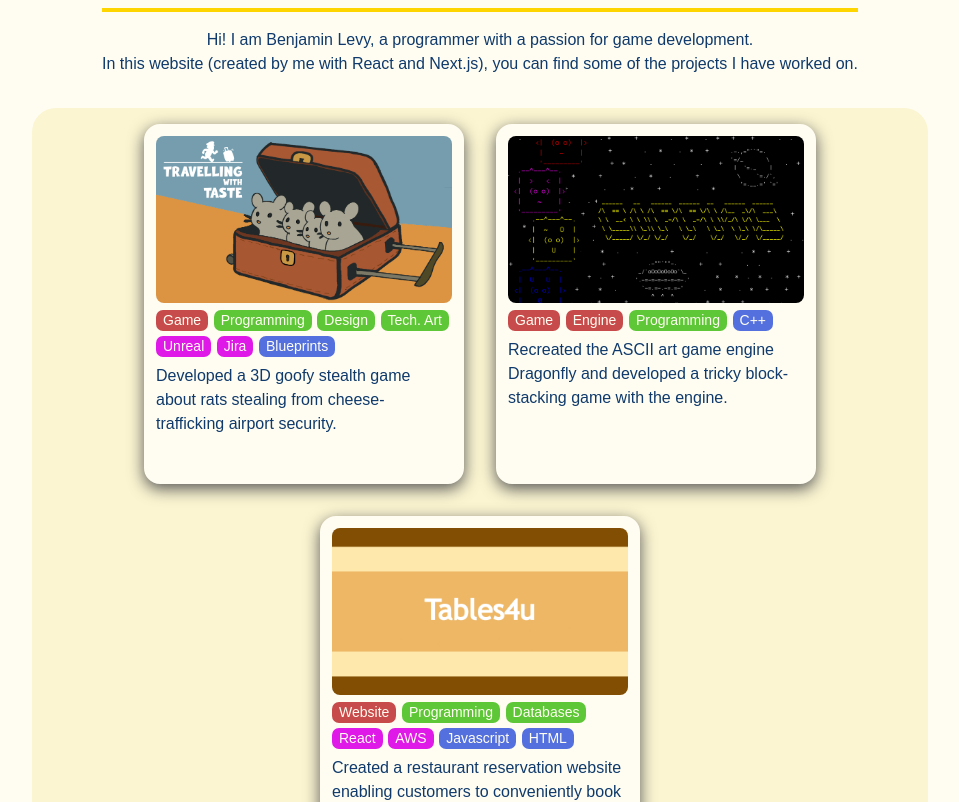
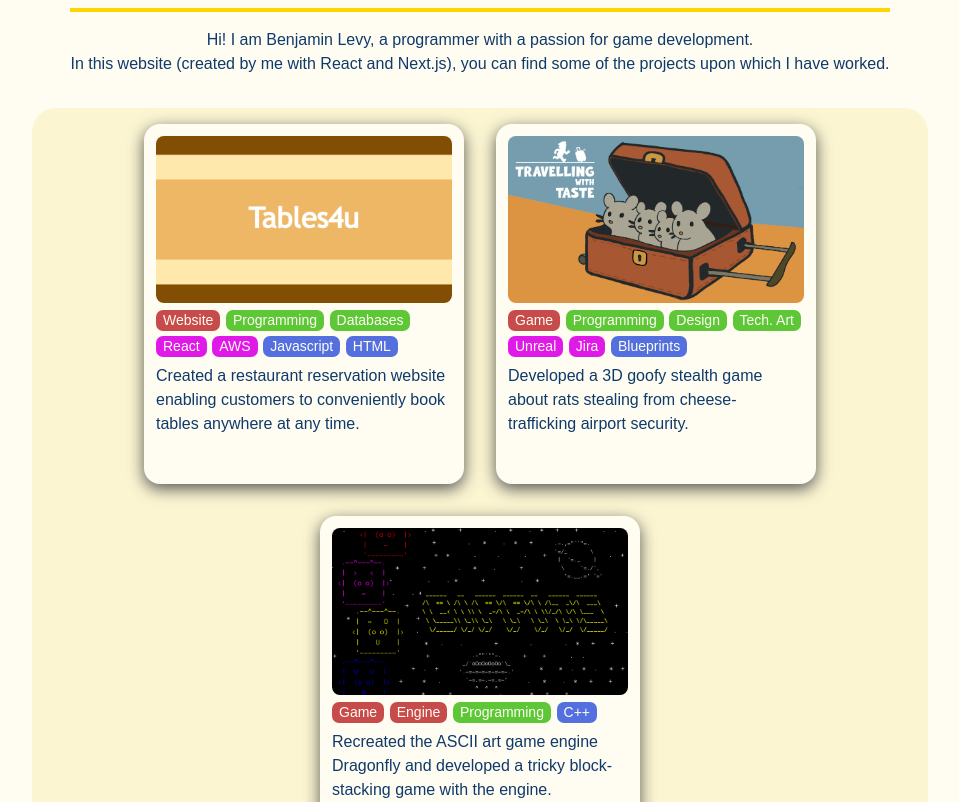
Before and after one commit to TapeKnot/Portfolio-Website, a Next.js app: page / in a window 1280 px wide. Shown: the part 220-1022 px from the top of the page, without its empty margins (160-1119 px from the left). Built offline with nearby package versions, Linux system fonts and the light colour scheme.

Commit message:
Added button un-hover animations, simplified tag CSS, added JavaScript to copyright year, minor wording changes to introduction text

```diff
--- a/src/app/about/page.tsx
+++ b/src/app/about/page.tsx
@@ -81,9 +81,9 @@ export default function Page() {
             <hr/>
           </div>
           <div className="button-container">
-            <a className="hyperlink-button" href="/Benjamin-Levy-Resume.pdf" download>Download</a>
-            <a className="hyperlink-button" href="/Benjamin-Levy-Resume.pdf" target="_blank">Open in New Tab</a>
-            <a className="hyperlink-button" type="application/pdf" href="https://www.linkedin.com/in/levybe/" target="_blank">LinkedIn</a>
+            <a className="hyperlink-button button" href="/Benjamin-Levy-Resume.pdf" download>Download</a>
+            <a className="hyperlink-button button" href="/Benjamin-Levy-Resume.pdf" target="_blank">Open in New Tab</a>
+            <a className="hyperlink-button button" type="application/pdf" href="https://www.linkedin.com/in/levybe/" target="_blank">LinkedIn</a>
           </div>
           <embed className="margin-auto" src="Benjamin-Levy-Resume.pdf" width="100%" height="1150em"/>
         </section>
--- a/src/app/globals.css
+++ b/src/app/globals.css
@@ -121,9 +121,19 @@ ul {
   100% {transform: scale(1.05);}
 }
 
+@keyframes shrink-5-percent {
+  0% {transform: scale(1.05);}
+  100% {transform: scale(1);}
+}
+
 @keyframes grow-10-percent {
   0% {transform: scale(1);}
   100% {transform: scale(1.1);}
+}
+
+@keyframes shrink-10-percent {
+  0% {transform: scale(1.1);}
+  100% {transform: scale(1);}
 }
 
 /* ClassNames */
@@ -154,6 +164,20 @@ ul {
   margin-bottom: 1em;
 }
 
+.button {
+  animation-name: shrink-5-percent;
+  animation-duration: 0.2s;
+  animation-timing-function: ease-out;
+  animation-fill-mode: forwards;
+}
+
+.button:hover {
+  animation-name: grow-5-percent;
+  animation-duration: 0.3s;
+  animation-timing-function: ease-out;
+  animation-fill-mode: forwards;
+}
+
 /* Project Card */
 
 .project-card-container {
@@ -172,13 +196,6 @@ ul {
   padding: 0.5em;
   color: var(--dark-text);
   box-shadow: 0em 0.3em 1em #555;
-}
-
-.project-card:hover {
-  animation-name: grow-5-percent;
-  animation-duration: 0.3s;
-  animation-timing-function: ease-out;
-  animation-fill-mode: forwards;
 }
 
 .project-card .project-image {
@@ -226,40 +243,29 @@ ul {
   color: var(--light-text);
 }
 
-.tag-type {
+.tag {
   padding-left: 0.5em;
   padding-right: 0.5em;
   border-radius: 0.5em;
   width: fit-content;
-  background: #C84B4B;
   white-space: pre;
+  background: #000000;
 }
 
-.tag-role {
-  padding-left: 0.5em;
-  padding-right: 0.5em;
-  border-radius: 0.5em;
-  width: fit-content;
-  background: #5EC737;
-  white-space: pre;
+.tag.type {
+  background: #C84B4B;
 }
 
-.tag-tool {
-  padding-left: 0.5em;
-  padding-right: 0.5em;
-  border-radius: 0.5em;
-  width: fit-content;
-  background: #DF19E7;
-  white-space: pre;
+.tag.role {
+  background: #5EC737;
 }
 
-.tag-language {
-  padding-left: 0.5em;
-  padding-right: 0.5em;
-  border-radius: 0.5em;
-  width: fit-content;
+.tag.tool {
+  background: #DF19E7;
+}
+
+.tag.language {
   background: #5470DE;
-  white-space: pre;
 }
 
 /* About Me */
@@ -346,13 +352,6 @@ ul {
   color: var(--button-text);
 }
 
-.hyperlink-button:hover {
-  animation-name: grow-5-percent;
-  animation-duration: 0.3s;
-  animation-timing-function: ease-out;
-  animation-fill-mode: forwards;
-}
-
 .hyperlink-button-large {
   font-size: 30px;
   padding: 0.5em;
@@ -364,13 +363,6 @@ ul {
   text-align: center;
   box-shadow: 0em 0.3em 0.5em #555;
   color: var(--button-text);
-}
-
-.hyperlink-button-large:hover {
-  animation-name: grow-5-percent;
-  animation-duration: 0.3s;
-  animation-timing-function: ease-out;
-  animation-fill-mode: forwards;
 }
 
 .text-align-center {
--- a/src/app/page.tsx
+++ b/src/app/page.tsx
@@ -13,56 +13,56 @@ export default function Page() {
         <span/>
         <p className="text-align-center">
           Hi! I am Benjamin Levy, a programmer with a passion for game development.<br/>
-          In this website (created by me with React and Next.js), you can find some of the projects I have worked on.
+          In this website (created by me with React and Next.js), you can find some of the projects upon which I have worked.
         </p>
       </div>
       <main>
         <div className="project-card-container">
-          <div className="project-card">
+          <div className="project-card button">
+            <Link href="/projects/tables4u">
+              <Image className="project-image" src={tables4u} alt="tables4u"/>
+            </Link>
+            <div className="tag-container">
+                <div className="tag type">Website</div>
+                <div className="tag role">Programming</div>
+                <div className="tag role">Databases</div>
+                <div className="tag tool">React</div>
+                <div className="tag tool">AWS</div>
+                <div className="tag language">Javascript</div>
+                <div className="tag language">HTML</div>
+            </div>
+            <p>Created a restaurant reservation website enabling customers to conveniently book tables anywhere at any time.</p>
+          </div>
+          <div className="project-card button">
             <Link href="/projects/travelling-with-taste">
               <Image className="project-image" src={travellingWithTaste} alt="travelling-with-taste"/>
             </Link>
             <div className="tag-container">
-                <div className="tag-type">Game</div>
-                <div className="tag-role">Programming</div>
-                <div className="tag-role">Design</div>
-                <div className="tag-role">Tech. Art</div>
-                <div className="tag-tool">Unreal</div>
-                <div className="tag-tool">Jira</div>
-                <div className="tag-language">Blueprints</div>
+                <div className="tag type">Game</div>
+                <div className="tag role">Programming</div>
+                <div className="tag role">Design</div>
+                <div className="tag role">Tech. Art</div>
+                <div className="tag tool">Unreal</div>
+                <div className="tag tool">Jira</div>
+                <div className="tag language">Blueprints</div>
             </div>
             <p>Developed a 3D goofy stealth game about rats stealing from cheese-trafficking airport security.</p>
           </div>
-          <div className="project-card">
+          <div className="project-card button">
             <Link href="/projects/ascii-engine-game">
               <Image className="project-image" src={bippits} alt="bippits"/>
             </Link>
             <div className="tag-container">
-                <div className="tag-type">Game</div>
-                <div className="tag-type">Engine</div>
-                <div className="tag-role">Programming</div>
-                <div className="tag-language">C++</div>
+                <div className="tag type">Game</div>
+                <div className="tag type">Engine</div>
+                <div className="tag role">Programming</div>
+                <div className="tag language">C++</div>
             </div>
             <p>Recreated the ASCII art game engine Dragonfly and developed a tricky block-stacking game with the engine.</p>
           </div>
-          <div className="project-card">
-            <Link href="/projects/tables4u">
-              <Image className="project-image" src={tables4u} alt="tables4u"/>
-            </Link>
-            <div className="tag-container">
-                <div className="tag-type">Website</div>
-                <div className="tag-role">Programming</div>
-                <div className="tag-role">Databases</div>
-                <div className="tag-tool">React</div>
-                <div className="tag-tool">AWS</div>
-                <div className="tag-language">Javascript</div>
-                <div className="tag-language">HTML</div>
-            </div>
-            <p>Created a restaurant reservation website enabling customers to conveniently book tables anywhere at any time.</p>
-          </div>
         </div>
         <div className="button-container margin-top-2em">
-          <Link className="hyperlink-button-large" href="/projects">See More Projects!</Link>
+          <Link className="hyperlink-button-large button" href="/projects">See More Projects!</Link>
         </div>
       </main>
     </div>
--- a/src/app/projects/page.tsx
+++ b/src/app/projects/page.tsx
@@ -15,72 +15,72 @@ export default function Page() {
       </div>
       <main>
         <div className="project-card-container">
-          <div className="project-card">
+          <div className="project-card button">
             <Link href="/projects/travelling-with-taste">
               <Image className="project-image" src={travellingWithTaste} alt="travelling-with-taste"/>
             </Link>
             <div className="tag-container">
-                <div className="tag-type">Game</div>
-                <div className="tag-role">Programming</div>
-                <div className="tag-role">Design</div>
-                <div className="tag-role">Tech. Art</div>
-                <div className="tag-tool">Unreal</div>
-                <div className="tag-tool">Jira</div>
-                <div className="tag-language">Blueprints</div>
+                <div className="tag type">Game</div>
+                <div className="tag role">Programming</div>
+                <div className="tag role">Design</div>
+                <div className="tag role">Tech. Art</div>
+                <div className="tag tool">Unreal</div>
+                <div className="tag tool">Jira</div>
+                <div className="tag language">Blueprints</div>
             </div>
             <p>Developed a 3D goofy stealth game about rats stealing from cheese-trafficking airport security.</p>
           </div>
-          <div className="project-card">
+          <div className="project-card button">
             <Link href="/projects/ascii-engine-game">
               <Image className="project-image" src={bippits} alt="bippits"/>
             </Link>
             <div className="tag-container">
-                <div className="tag-type">Game</div>
-                <div className="tag-type">Engine</div>
-                <div className="tag-role">Programming</div>
-                <div className="tag-language">C++</div>
+                <div className="tag type">Game</div>
+                <div className="tag type">Engine</div>
+                <div className="tag role">Programming</div>
+                <div className="tag language">C++</div>
             </div>
             <p>Recreated the ASCII art game engine Dragonfly and developed a tricky block-stacking game with the engine.</p>
           </div>
-          <div className="project-card">
+          <div className="project-card button">
             <Link href="/projects/tables4u">
               <Image className="project-image" src={tables4u} alt="tables4u"/>
             </Link>
             <div className="tag-container">
-                <div className="tag-type">Website</div>
-                <div className="tag-role">Programming</div>
-                <div className="tag-role">Databases</div>
-                <div className="tag-tool">React</div>
-                <div className="tag-tool">AWS</div>
-                <div className="tag-language">Javascript</div>
-                <div className="tag-language">HTML</div>
+                <div className="tag type">Website</div>
+                <div className="tag role">Programming</div>
+                <div className="tag role">Databases</div>
+                <div className="tag tool">React</div>
+                <div className="tag tool">AWS</div>
+                <div className="tag language">Javascript</div>
+                <div className="tag language">HTML</div>
             </div>
             <p>Created a restaurant reservation website enabling customers to conveniently book tables anywhere at any time.</p>
           </div>
-          <div className="project-card">
+          <div className="project-card button">
             <Link href="/projects/kooky-kritters">
               <Image className="project-image" src={kookyKritters} alt="kooky-kritters"/>
             </Link>
             <div className="tag-container">
-                <div className="tag-type">Game</div>
-                <div className="tag-role">Programming</div>
-                <div className="tag-role">Design</div>
-                <div className="tag-role">Art</div>
-                <div className="tag-tool">Unity</div>
-                <div className="tag-language">C#</div>
+                <div className="tag type">Game</div>
+                <div className="tag role">Programming</div>
+                <div className="tag role">Design</div>
+                <div className="tag role">Art</div>
+                <div className="tag tool">Unity</div>
+                <div className="tag language">C#</div>
             </div>
             <p>Developed a puzzle game where you guide a will-o-wisp through a pumpkin patch with the help of Kooky Kritters.</p>
           </div>
-          <div className="project-card">
+          <div className="project-card button">
             <Link href="/projects/grabby-gremlins">
               <Image className="project-image" src={grabbyGremlins} alt="grabby-gremlins"/>
             </Link>
             <div className="tag-container">
-                <div className="tag-type">Game</div>
-                <div className="tag-role">Programming</div>
-                <div className="tag-role">Design</div>
-                <div className="tag-tool">Unity</div>
-                <div className="tag-language">C#</div>
+                <div className="tag type">Game</div>
+                <div className="tag role">Programming</div>
+                <div className="tag role">Design</div>
+                <div className="tag tool">Unity</div>
+                <div className="tag language">C#</div>
             </div>
             <p>Developed a tower defense game featuring top-down shooter combat and resource management.</p>
           </div>
--- a/src/components/contact-form/contact-form.css
+++ b/src/components/contact-form/contact-form.css
@@ -23,6 +23,11 @@ form button {
     border: 0.25em solid var(--project-card-border);
     cursor: pointer;
     box-shadow: 0em 0.2em 0.5em #555;
+
+    animation-name: shrink-5-percent;
+    animation-duration: 0.2s;
+    animation-timing-function: ease-out;
+    animation-fill-mode: forwards;
 }
 
 form button:hover {
--- a/src/components/footer/footer.tsx
+++ b/src/components/footer/footer.tsx
@@ -8,7 +8,7 @@ export default function Footer() {
       <br/>
       <ContactForm/>
       <br/>
-      <p className="text-align-center">© 2025 Benjamin Levy</p>
+      <p className="text-align-center">© {new Date().getUTCFullYear()} Benjamin Levy</p>
       <br/>
       <div className="social-link-container">
         <a href="/Benjamin-Levy-Resume.pdf" target="_blank"><Image className="social-link" src='/social-icons/resume-logo.png' alt="resume" width={50} height={50}/></a>
```
Also changed, not shown: src/components/footer/footer.css (+7 -0 lines).
